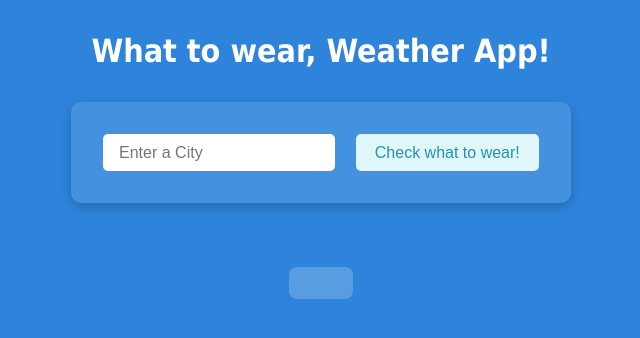
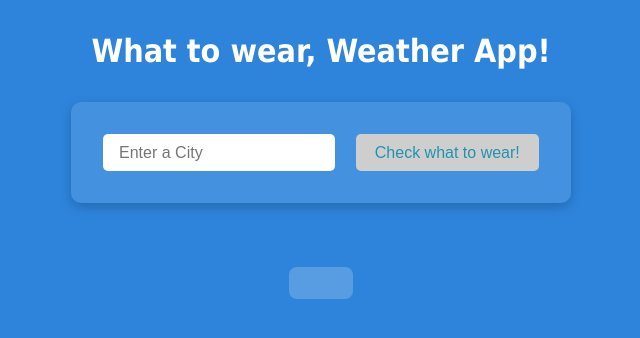
Before and after one commit to DivaTeach/Historical-Weather-Comparison, a plain HTML site: page Updated-HTML.html in a window 1280 px wide. In both pictures the pointer is over the button "Check what to wear!". Shown: the whole page, without its empty margins (319-959 px from the left). Drawn offline with Linux system fonts and the light colour scheme.

Commit message:
updated hover

```diff
--- a/styles.css
+++ b/styles.css
@@ -48,7 +48,7 @@ button {
 }
 
 button:hover {
-    background-color: #e0f7fa;
+    background-color: #cecece;
 }
 
 /* Weather Output */
```
